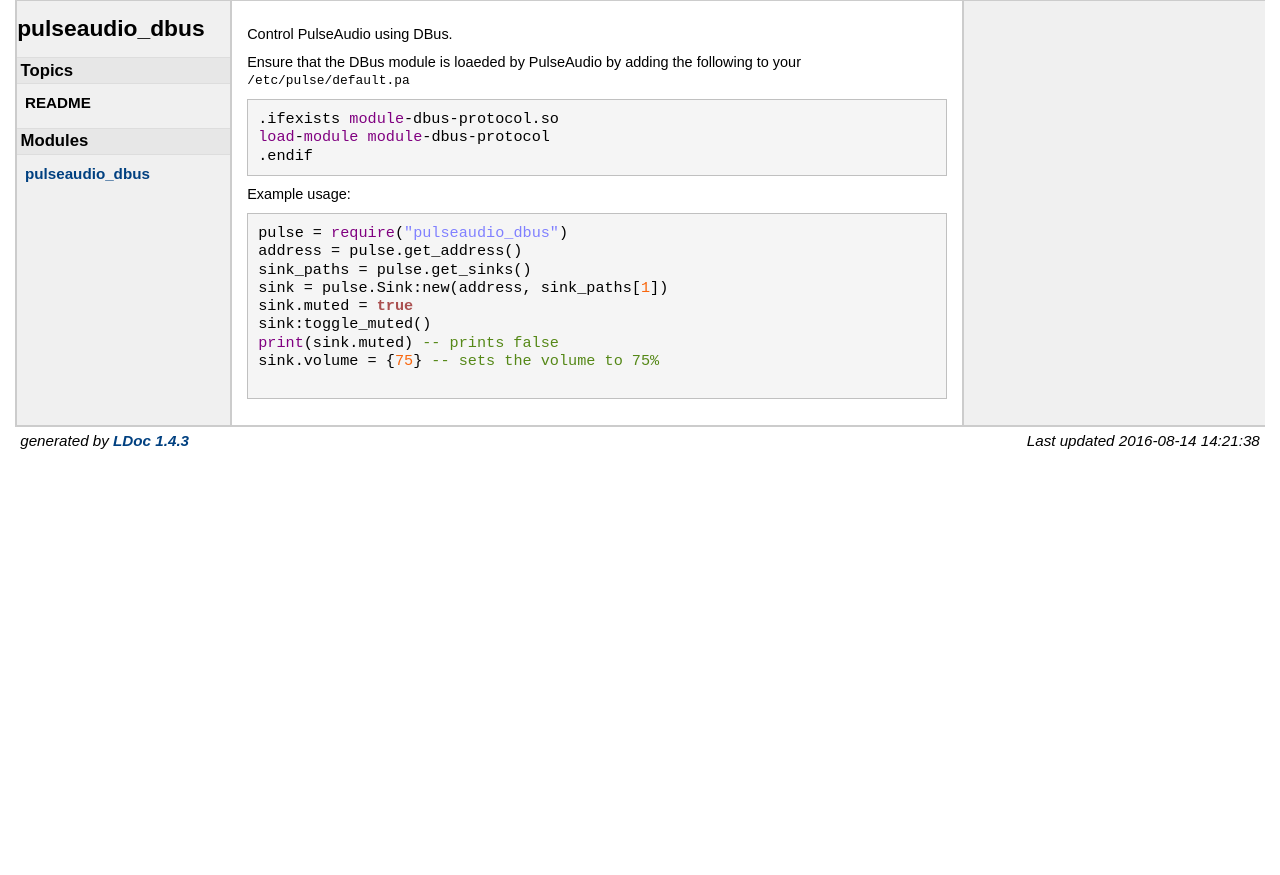
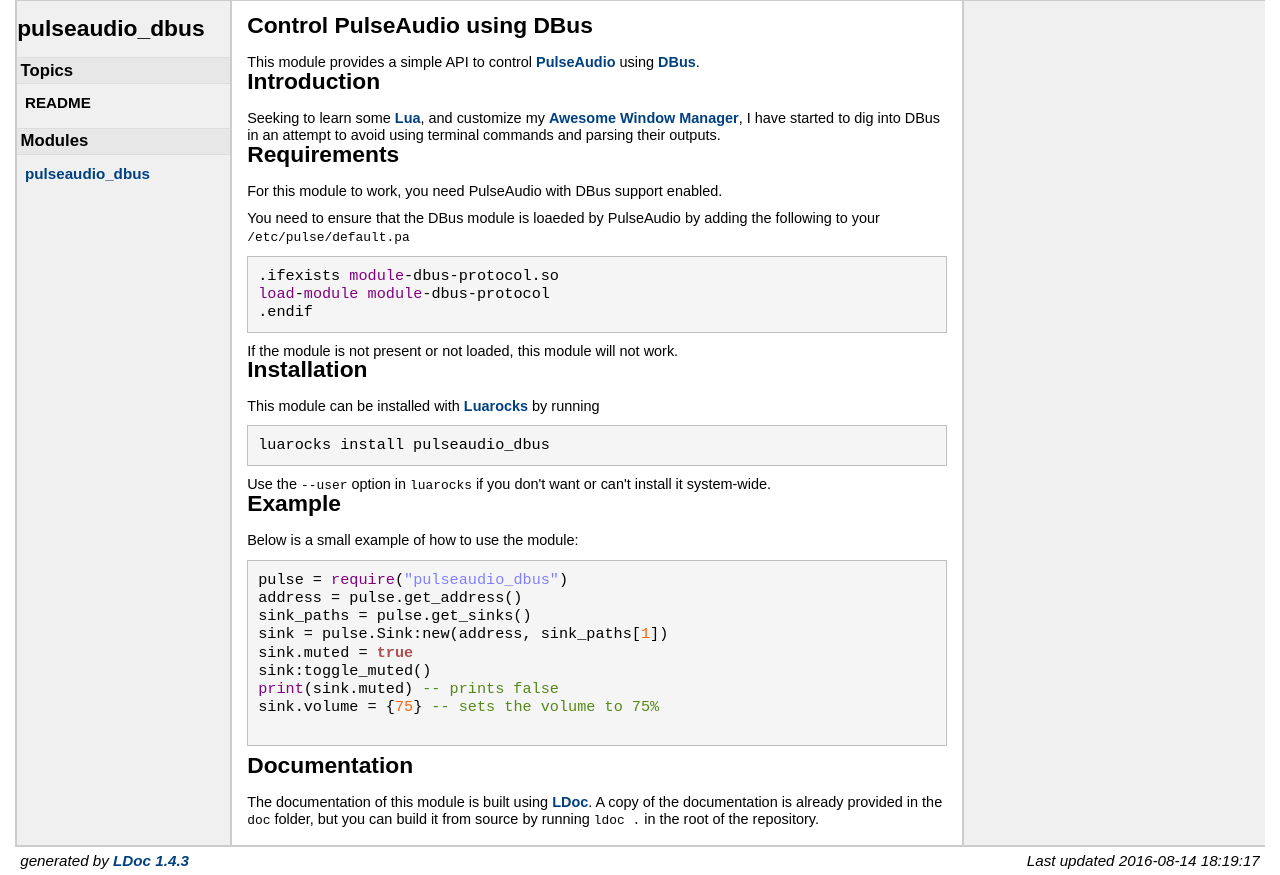
Before and after one commit to stefano-m/lua-pulseaudio_dbus, a plain HTML site: page doc/topics/README.md.html in a window 1280 px wide. Before the commit the page ends 800 px from the top, so only its background shows below. Drawn offline with Linux system fonts and the light colour scheme.

Commit message:
Regenerate documentation
I forgot to regenerate the documentation after updating the `README.md`
in f3845a07df34afd2ab0ff5d6f1230fbad224fed5

Since there is no major change and the `README` is available anyway,
this does not warrant another release.

```diff
--- a/doc/topics/README.md.html
+++ b/doc/topics/README.md.html
@@ -43,9 +43,23 @@
 <div id="content">
 
 
-<p>Control PulseAudio using DBus.</p>
+<h1>Control PulseAudio using DBus</h1>
 
-<p>Ensure that the DBus module is loaeded by PulseAudio
+<p>This module provides a simple API to control
+<a href="https://www.freedesktop.org/wiki/Software/PulseAudio/">PulseAudio</a>
+using <a href="http://dbus.freedesktop.org/">DBus</a>.</p>
+
+<h1>Introduction</h1>
+
+<p>Seeking to learn some <a href="http://www.lua.org">Lua</a>, and customize my
+<a href="https://awesomewm.org">Awesome Window Manager</a>, I have started to dig into
+DBus in an attempt to avoid using terminal commands and parsing their outputs.</p>
+
+<h1>Requirements</h1>
+
+<p>For this module to work, you need PulseAudio with DBus support enabled.</p>
+
+<p>You need to ensure that the DBus module is loaeded by PulseAudio
 by adding the following to your <code>/etc/pulse/default.pa</code></p>
 
 
@@ -55,7 +69,23 @@ by adding the following to your <code>/etc/pulse/default.pa</code></p>
 .endif
 </pre>
 
-<p>Example usage:</p>
+<p>If the module is not present or not loaded, this module will not work.</p>
+
+<h1>Installation</h1>
+
+<p>This module can be installed with <a href="http://luarocks.org/">Luarocks</a> by running</p>
+
+
+<pre>
+luarocks install pulseaudio_dbus
+</pre>
+
+<p>Use the <code>--user</code> option in <code>luarocks</code> if you don't want or can't install it
+system-wide.</p>
+
+<h1>Example</h1>
+
+<p>Below is a small example of how to use the module:</p>
 
 
 <pre>
@@ -70,13 +100,18 @@ sink:toggle_muted()
 </span>
 </pre>
 
+<h1>Documentation</h1>
+
+<p>The documentation of this module is built using <a href="https://stevedonovan.github.io/ldoc/">LDoc</a>.
+A copy of the documentation is already provided in the <code>doc</code> folder,
+but you can build it from source by running <code>ldoc .</code> in the root of the repository.</p>
 
 
 </div> <!-- id="content" -->
 </div> <!-- id="main" -->
 <div id="about">
 <i>generated by <a href="http://github.com/stevedonovan/LDoc">LDoc 1.4.3</a></i>
-<i style="float:right;">Last updated 2016-08-14 14:21:38 </i>
+<i style="float:right;">Last updated 2016-08-14 18:19:17 </i>
 </div> <!-- id="about" -->
 </div> <!-- id="container" -->
 </body>
```
Also changed, not shown: doc/index.html (+5 -5 lines).
